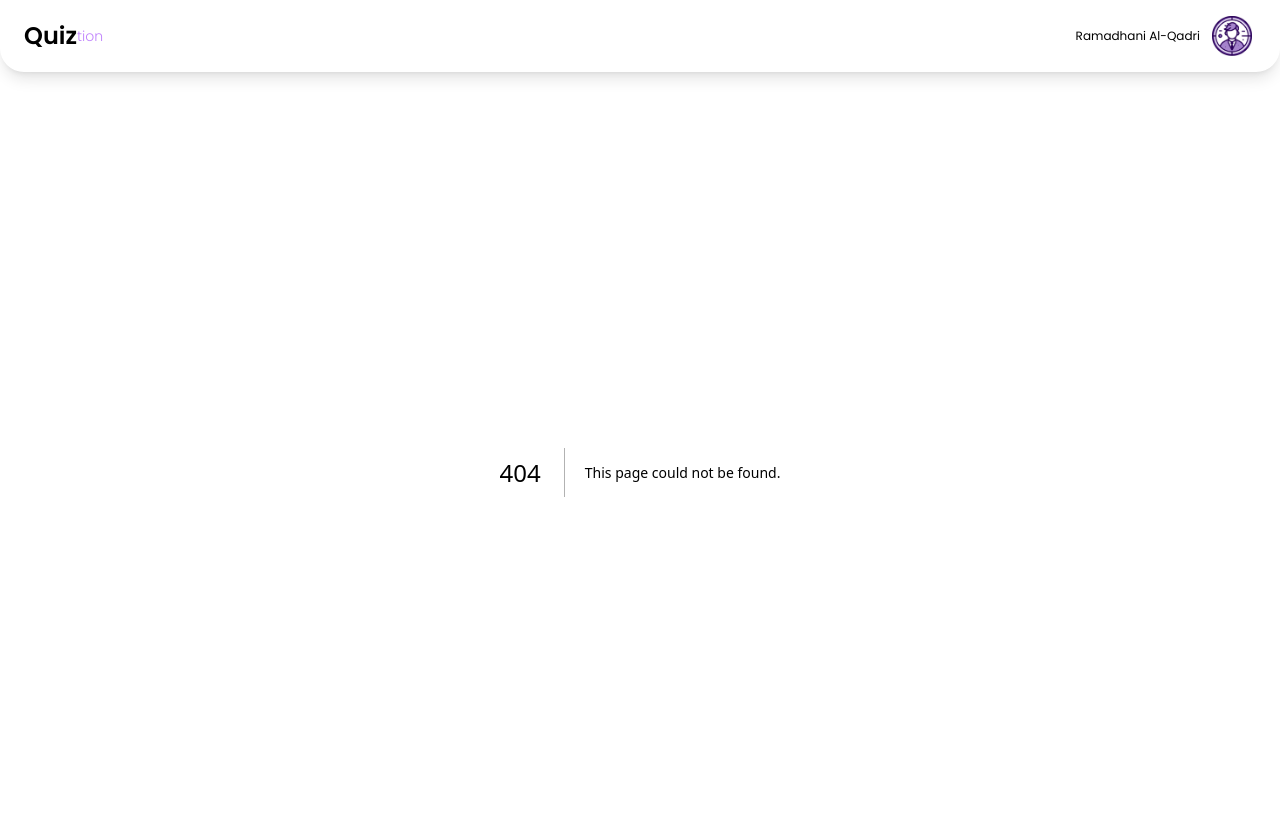
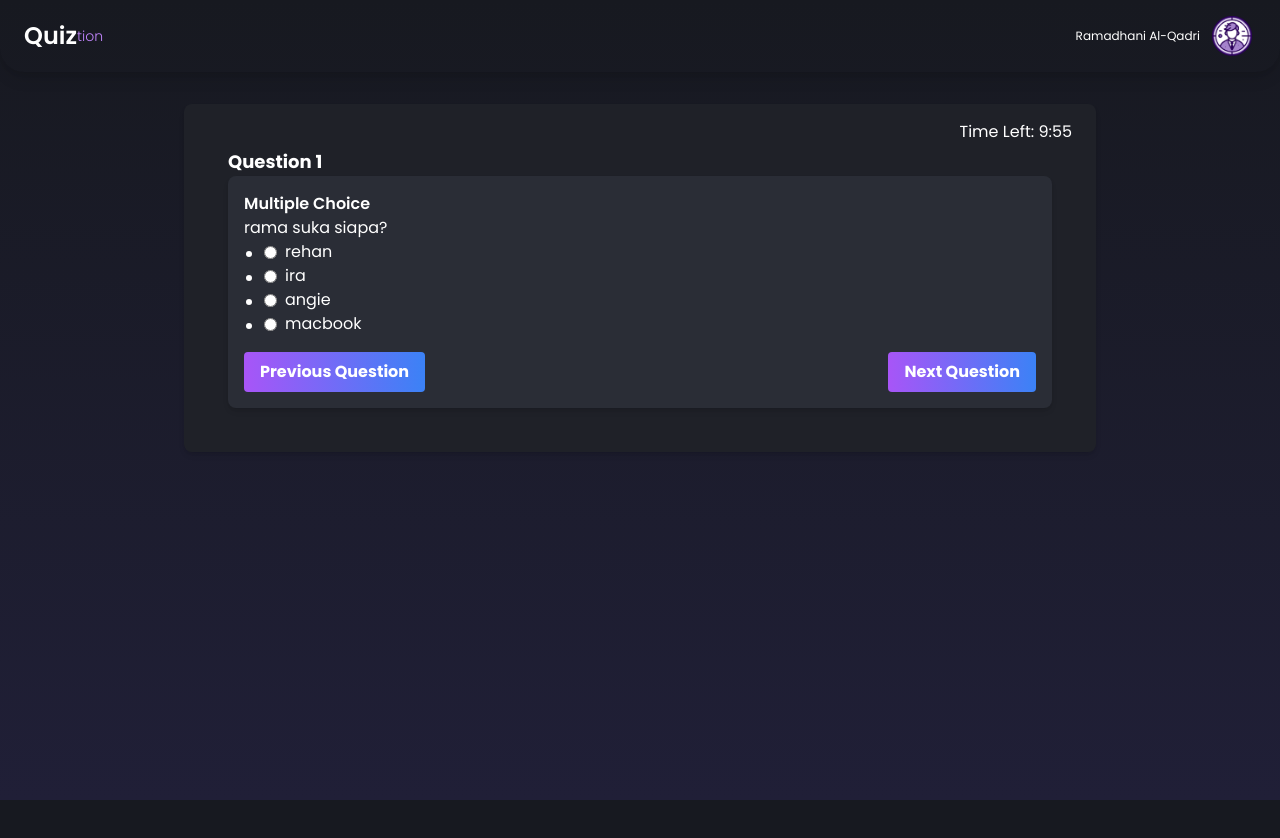
Before and after one commit to Scalable-Group-6/Quiz-App, a Next.js app: page /followingQuiz in a window 1280 px wide. Before the commit this address had no page. Shown: the top 838 px of the page. After the commit the page ends 800 px from the top, so only its background shows below. Built offline with nearby package versions, Linux system fonts and the light colour scheme.

Commit message:
feat : followingQuiz Page

```diff
--- /dev/null
+++ b/app/(front)/followingQuiz/page.tsx
@@ -0,0 +1,223 @@
+"use client";
+import { useState, useEffect } from "react";
+
+interface QuizType {
+  name: string;
+  value: string;
+}
+
+interface MultipleChoiceOption {
+  text: string;
+}
+
+interface Question {
+  type: string;
+  question: string;
+  options?: MultipleChoiceOption[];
+  answer: string;
+}
+
+export default function TakeQuizPage() {
+  const [questions] = useState<Question[]>([
+    {
+      type: "Multiple Choice",
+      question: "rama suka siapa?",
+      options: [
+        { text: "rehan" },
+        { text: "ira" },
+        { text: "angie" },
+        { text: "macbook" },
+      ],
+      answer: "ira",
+    },
+    {
+      type: "True or False",
+      question: "kiki ganteng?",
+      answer: "False",
+    },
+    {
+      type: "Fill the Blank",
+      question: "doni __ kiki",
+      answer: "suka",
+    },
+    {
+      type: "Short Answer",
+      question: "kata kata yang keluar dari mulut rama adalah?",
+      answer: "hmm",
+    },
+  ]);
+
+  const [currentQuestionIndex, setCurrentQuestionIndex] = useState(0);
+  const [userAnswers, setUserAnswers] = useState<string[]>([]);
+  const [isQuizFinished, setIsQuizFinished] = useState(false);
+  const [timeLeft, setTimeLeft] = useState(600); // 10 menit waktu pengerjaan
+
+  useEffect(() => {
+    if (timeLeft > 0 && !isQuizFinished) {
+      const timer = setInterval(() => {
+        setTimeLeft(timeLeft - 1);
+      }, 1000);
+      return () => clearInterval(timer);
+    } else if (timeLeft === 0) {
+      setIsQuizFinished(true);
+    }
+  }, [timeLeft, isQuizFinished]);
+
+  const handleAnswerChange = (answer: string) => {
+    const newAnswers = [...userAnswers];
+    newAnswers[currentQuestionIndex] = answer;
+    setUserAnswers(newAnswers);
+  };
+
+  const handleNextQuestion = () => {
+    if (currentQuestionIndex < questions.length - 1) {
+      setCurrentQuestionIndex(currentQuestionIndex + 1);
+    } else {
+      setIsQuizFinished(true);
+    }
+  };
+
+  const handlePreviousQuestion = () => {
+    if (currentQuestionIndex > 0) {
+      setCurrentQuestionIndex(currentQuestionIndex - 1);
+    }
+  };
+
+  const calculateScore = () => {
+    let score = 0;
+    questions.forEach((question, index) => {
+      if (question.answer.toLowerCase() === userAnswers[index]?.toLowerCase()) {
+        score += 1;
+      }
+    });
+    return score;
+  };
+
+  const calculatePercentage = () => {
+    const score = calculateScore();
+    return (score / questions.length) * 100;
+  };
+
+  const formatTime = (seconds: number) => {
+    const minutes = Math.floor(seconds / 60);
+    const remainingSeconds = seconds % 60;
+    return `${minutes}:${remainingSeconds < 10 ? '0' : ''}${remainingSeconds}`;
+  };
+
+  const currentQuestion = questions[currentQuestionIndex];
+
+  return (
+    <div className="container mx-auto">
+      <div className="bg-[#1F2128] rounded-lg shadow-md w-3/4 mx-auto relative p-6">
+        <div className="absolute top-4 right-6 text-white">
+          Time Left: {formatTime(timeLeft)}
+        </div>
+        {!isQuizFinished ? (
+          <div className="py-4 my-1 mx-5">
+            <h3 className="text-lg font-bold text-white">
+              Question {currentQuestionIndex + 1}
+            </h3>
+            <div className="bg-[#2A2D36] p-4 rounded-lg shadow-md">
+              <p className="text-white font-semibold">{currentQuestion.type}</p>
+              <p className="text-white">{currentQuestion.question}</p>
+
+              {currentQuestion.type === "Multiple Choice" && (
+                <ul className="list-disc pl-5">
+                  {currentQuestion.options?.map((option, index) => (
+                    <li key={index} className="text-white">
+                      <label className="flex items-center">
+                        <input
+                          type="radio"
+                          name="multipleChoice"
+                          value={option.text}
+                          onChange={() => handleAnswerChange(option.text)}
+                          checked={userAnswers[currentQuestionIndex] === option.text}
+                          className="form-radio text-blue-500"
+                        />
+                        <span className="ml-2">{option.text}</span>
+                      </label>
+                    </li>
+                  ))}
+                </ul>
+              )}
+
+              {currentQuestion.type === "True or False" && (
+                <div className="space-y-2 flex items-center">
+                  <label className="flex items-center mr-4">
+                    <input
+                      type="radio"
+                      name="trueFalse"
+                      value="True"
+                      onChange={() => handleAnswerChange("True")}
+                      checked={userAnswers[currentQuestionIndex] === "True"}
+                      className="form-radio text-blue-500 custom-radio"
+                    />
+                    <span className="ml-2 text-white">True</span>
+                  </label>
+                  <label className="flex items-center">
+                    <input
+                      type="radio"
+                      name="trueFalse"
+                      value="False"
+                      onChange={() => handleAnswerChange("False")}
+                      checked={userAnswers[currentQuestionIndex] === "False"}
+                      className="form-radio text-blue-500 custom-radio"
+                    />
+                    <span className="ml-2 text-white">False</span>
+                  </label>
+                </div>
+              )}
+
+              {currentQuestion.type === "Fill the Blank" && (
+                <input
+                  className="w-full p-2 rounded border border-gray-300 text-gray-900"
+                  type="text"
+                  value={userAnswers[currentQuestionIndex] || ""}
+                  onChange={(e) => handleAnswerChange(e.target.value)}
+                  placeholder="Fill the blank"
+                />
+              )}
+
+              {currentQuestion.type === "Short Answer" && (
+                <input
+                  className="w-full p-2 rounded border border-gray-300 text-gray-900"
+                  type="text"
+                  value={userAnswers[currentQuestionIndex] || ""}
+                  onChange={(e) => handleAnswerChange(e.target.value)}
+                  placeholder="Short answer"
+                />
+              )}
+
+              <div className="flex items-center justify-between mt-4">
+                <button
+                  className="bg-gradient-to-r from-purple-500 to-blue-500 text-white font-bold py-2 px-4 rounded focus:outline-none focus:shadow-outline"
+                  type="button"
+                  onClick={handlePreviousQuestion}
+                  disabled={currentQuestionIndex === 0}
+                >
+                  Previous Question
+                </button>
+                <button
+                  className="bg-gradient-to-r from-purple-500 to-blue-500 text-white font-bold py-2 px-4 rounded focus:outline-none focus:shadow-outline"
+                  type="button"
+                  onClick={handleNextQuestion}
+                >
+                  {currentQuestionIndex < questions.length - 1 ? "Next Question" : "Finish Quiz"}
+                </button>
+              </div>
+            </div>
+          </div>
+        ) : (
+          <div className="py-4 my-1 mx-5">
+            <h3 className="text-lg font-bold text-white">Quiz Results</h3>
+            <div className="bg-[#2A2D36] p-4 rounded-lg shadow-md">
+              <p className="text-white font-semibold">
+                Your Score: {calculateScore()} / {questions.length} ({calculatePercentage()}%)
+              </p>
+            </div>
+          </div>
+        )}
+      </div>
+    </div>
+  );
+}
```
